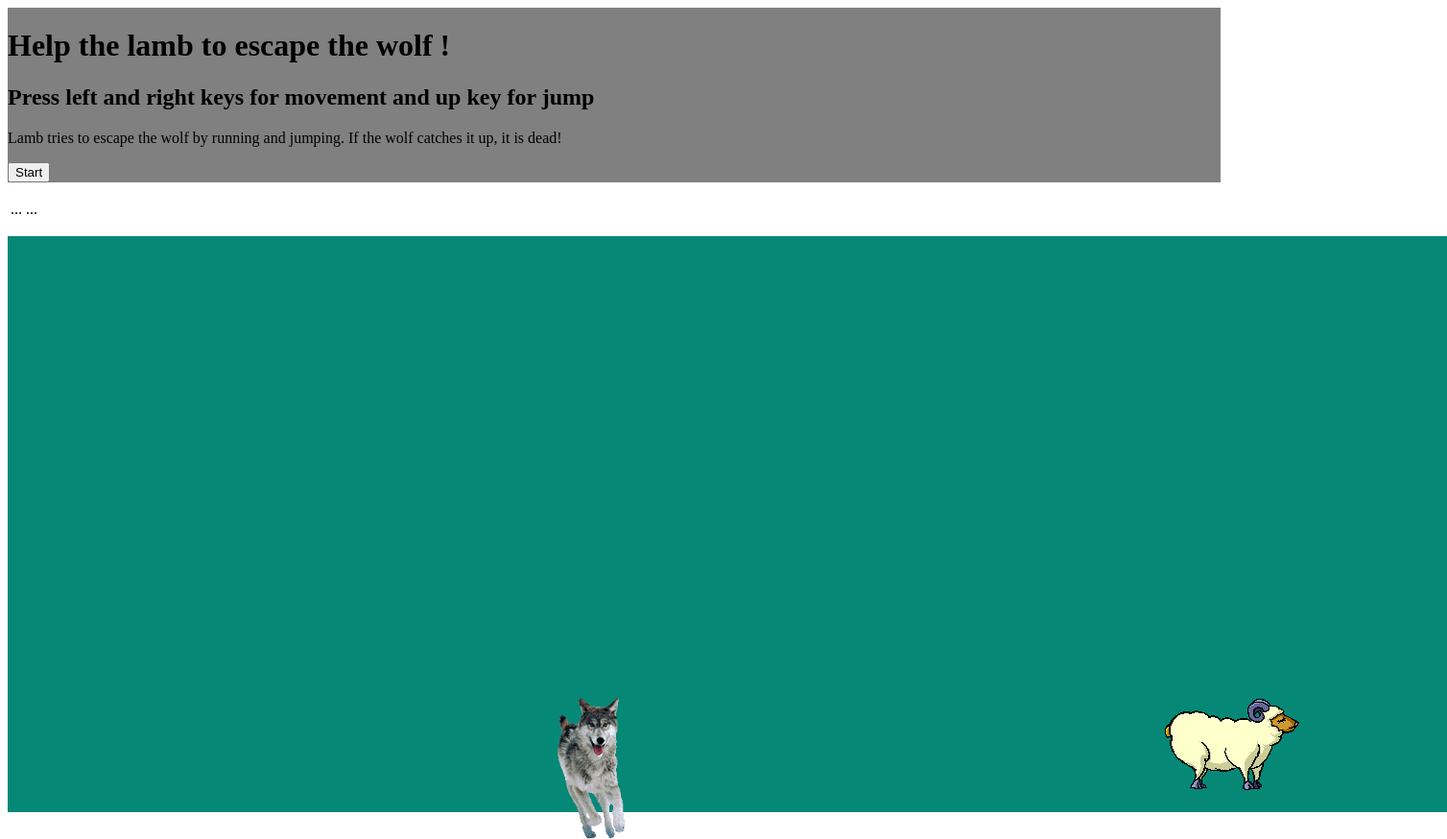
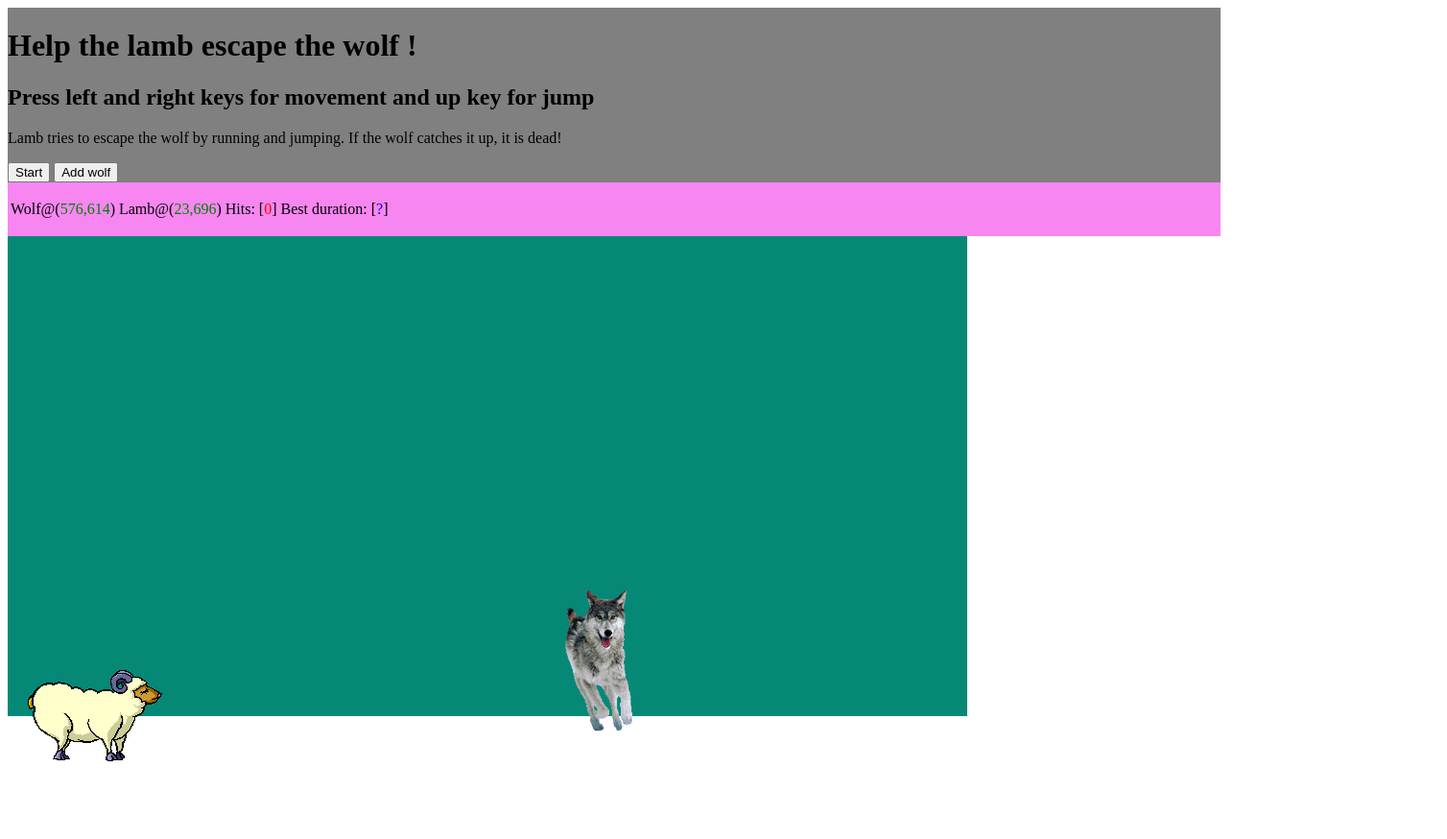
Before and after one commit to hbatatia/lab3-js, a plain HTML site: page index.html in a window 1280 px wide. Both pictures are taken after a click on the button "Start". Shown: the whole page at 96% size, 1508 px wide, since content can reach past the window. After the commit the page ends 800 px from the top, so only its background shows below. Drawn offline with Linux system fonts and the light colour scheme.

Commit message:
Add files via upload
Updated the game by adding vertical motion, random initial location for the wolf and scroring. This include sho<ing the current locations of the characters, counting the number of hits and measuring the time duration of the party before a hit occurs.
The longet duration is saved as being the best score (the longer the lamb escape the better is the score...)

```diff
--- a/game.css
+++ b/game.css
@@ -1,4 +1,4 @@
-#wolf {
+#wolf1 {
     position: absolute;
     left: -200px;
     /*top: 240px;*/
@@ -12,8 +12,8 @@
 }
 
 #board {
-    height: 600px;
-    width: 1500px;
+    height: 500px;
+    width: 1000px;
     background-color: rgb(6, 136, 119);
     align-content: center;
     align-self: center;
@@ -24,3 +24,21 @@
     align-content: center;
     align-self: center;
 }
+
+#scores {
+    background-color: rgb(247, 134, 241);
+    align-content: center;
+    align-self: center;
+}
+
+.location {
+    color: green;
+}
+
+#hits {
+    color: red;
+}
+
+#duration {
+    color: blue;
+}
--- a/game.js
+++ b/game.js
@@ -2,10 +2,12 @@ function init() {
     myTime = null;
 
     lamb = document.getElementById("lamb");
-    wolf = document.getElementById("wolf");
+    wolf = document.getElementById("wolf1");
 
-    lamb_place = document.getElementById("lamb_place");
-    wolf_place = document.getElementById("wolf_place");
+    lamb_place = document.getElementById("lamb_location");
+    wolf_place = document.getElementById("wolf_location");
+    hits = document.getElementById("hits");
+    duration = document.getElementById("duration");
 
     board = document.getElementById("board");
     boardHeight = board.offsetHeight;;
@@ -18,14 +20,17 @@ function init() {
     Y_MAX = board.offsetTop + 0.9 * boardHeight;
 
     Lamb_X_STEP = 100;
-    Lamb_Y_STEP = 1;
+    Lamb_Y_STEP = 100;
     Wolf_X_STEP = 2;
     Wolf_Y_STEP = 1;
 
-    Lamb_Direction = 1;
-    Wolf_Direction = 1;
+    X_Lamb_Direction = 1;
+    X_Wolf_Direction = 1;
+    Y_Lamb_Direction = 1;
+    Y_Wolf_Direction = 1;
 
-    Lamb_Move = 0;
+    Lamb_Move_X = 0;
+    Lamb_Move_Y = 0;
     Wolf_Move = 1;
 
 
@@ -39,48 +44,73 @@ function timerUpdate() // update loop for game
 {
 
     // change in offset for lamb and wolf
-    let dy_lamb = 0;
-    let dx_lamb = Lamb_Direction * Lamb_Move * Lamb_X_STEP;
-    let dy_wolf = 0;
-    let dx_wolf = Wolf_Direction * Wolf_Move * Wolf_X_STEP;
+    let dy_lamb = Y_Lamb_Direction * Lamb_Move_Y * Lamb_Y_STEP;
+    let dx_lamb = X_Lamb_Direction * Lamb_Move_X * Lamb_X_STEP;
+    let dy_wolf = Y_Wolf_Direction * Wolf_Move * Wolf_Y_STEP;
+    let dx_wolf = X_Wolf_Direction * Wolf_Move * Wolf_X_STEP;
 
     //wait for next key press to move lamb
-    Lamb_Move = 0;
+    Lamb_Move_X = 0;
+    Lamb_Move_Y = 0;
 
     setNewPosition(lamb, dx_lamb, dy_lamb);
     setNewPosition(wolf, dx_wolf, dy_wolf);
 
 
     myTime = setTimeout('timerUpdate()', 10);
-    /*
-        document.getElementById("wolf_x_position").innerHTML = "Wolf: " + x_wolf;
-        document.getElementById("lamb_x_position").innerHTML = "Lamb: " + x_lamb;
-        */
+
+    wolf_place.innerHTML = wolf.offsetLeft + "," + wolf.offsetTop;
+    lamb_place.innerHTML = lamb.offsetLeft + "," + lamb.offsetTop;
+
+    if (cross(wolf, lamb)) {
+        let thisDuration = new Date() - startTime;
+        restart();
+        let score = hits.innerHTML;
+        score = Number(score) + 1;
+        hits.innerHTML = score;
+        //window.log("Game Over!");
+        let currentDuration = duration.innerHTML;
+        if (currentDuration !== "?") {
+            currentDuration = Number(duration.innerHTML);
+            if (thisDuration < currentDuration) thisDuration = currentDuration;
+        }
+        document.getElementById("duration").innerHTML = thisDuration;
+    }
 }
 
 // when key is pressed  (user input)
 function keyDownHandler(e) {
-    Lamb_Move = 1;
+
 
     if (e.keyCode == KEYRIGHT) {
-        Lamb_Direction = 1;
+        X_Lamb_Direction = 1;
+        Lamb_Move_X = 1;
     } // right key
     if (e.keyCode == KEYLEFT) {
-        Lamb_Direction = -1;
+        X_Lamb_Direction = -1;
+        Lamb_Move_X = 1;
     } // left key
-    /*
-    if (e.keyCode == KEYUP && y_velocity < -70) {
-        y_velocity = 70;
+
+    if (e.keyCode == KEYUP) {
+        Y_Lamb_Direction = -1;
+        Lamb_Move_Y = 1;
     } // up key
-    */
+    if (e.keyCode == KEYDOWN) {
+        Y_Lamb_Direction = 1;
+        Lamb_Move_Y = 1;
+    } // up key
+
 };
 
 function restart() {
+    startTime = new Date();
+
     //init directions and mouvement
     Lamb_Direction = 1;
     Wolf_Direction = 1;
 
-    Lamb_Move = 0;
+    Lamb_Move_X = 0;
+    Lamb_Move_Y = 0;
     Wolf_Move = 1;
 
 
@@ -88,10 +118,17 @@ function restart() {
 
 
     //calculate initial lamb and wolf position
-    let Lamb_X_INIT = board.offsetLeft + 0.8 * boardWidth;
-    let Lamb_Y_INIT = board.offsetTop + 0.8 * boardHeight;
-    let Wolf_X_INIT = board.offsetLeft - 0.2 * boardWidth;
-    let Wolf_Y_INIT = board.offsetTop + 0.8 * boardHeight;
+    let coef = Math.random();
+    let Lamb_X_INIT = board.offsetLeft + coef * boardWidth;
+
+    coef = Math.random();
+    let Lamb_Y_INIT = board.offsetTop + coef * boardHeight;
+
+    coef = Math.random();
+    let Wolf_X_INIT = board.offsetLeft + coef * boardWidth;
+
+    coef = Math.random();
+    let Wolf_Y_INIT = board.offsetTop + coef * boardHeight;
 
     //set initial positions
     lamb.style.left = Lamb_X_INIT + "px";
@@ -122,17 +159,52 @@ function setNewPosition(element, dx, dy) {
     //keep within board
     if (x_element >= X_MAX) x_element = X_MAX;
     if (x_element <= X_MIN) x_element = X_MIN;
-    if (y_element >= Y_MAX) x_element = Y_MAX;
-    if (y_element <= Y_MIN) x_element = Y_MIN;
+    if (y_element >= Y_MAX) {
+        y_element = Y_MAX;
+    }
+    if (y_element <= Y_MIN) {
+        y_element = Y_MIN;
+    }
+
     if (x_element >= X_MAX && element == wolf) {
-        Wolf_Direction = -1;
+        X_Wolf_Direction = -1;
 
     }
     if (x_element <= X_MIN && element == wolf) {
-        Wolf_Direction = 1;
+        X_Wolf_Direction = 1;
+    }
+    if (y_element >= Y_MAX && element == wolf) {
+        Y_Wolf_Direction = -1;
+
+    }
+    if (y_element <= Y_MIN && element == wolf) {
+        Y_Wolf_Direction = 1;
     }
     if (y_element < Y_MIN) x_element = Y_MIN;
     // Store positions
     element.style.left = x_element + "px";
     element.style.top = y_element + "px";
+
 }
+
+
+
+function cross(element1, element2) {
+    e1Left = element1.offsetLeft; //i1x
+    e1Top = element1.offsetTop; //i1y
+    e1Right = element1.offsetLeft + element1.offsetWidth; //r1x
+    e1Bottom = element1.offsetTop + element1.offsetHeight; //r1y
+
+    e2Left = element2.offsetLeft; //i2x
+    e2Top = element2.offsetTop; //i2y
+    e2Right = element2.offsetLeft + element2.offsetWidth; //r2x
+    e2Bottom = element2.offsetTop + element2.offsetHeight; //r2y
+
+    x_overlap = Math.max(0, Math.min(e1Right, e2Right) - Math.max(e1Left, e2Left));
+    y_overlap = Math.max(0, Math.min(e1Bottom, e2Bottom) - Math.max(e1Top, e2Top));
+    overlapArea = x_overlap * y_overlap;
+
+    if (overlapArea == 0) return false;
+    return true;
+
+}
--- a/index.html
+++ b/index.html
@@ -26,6 +26,7 @@
 
         var lamb_place;
         var wolf_place;
+        var hits;
 
         var board;
         var boardHeight;
@@ -42,10 +43,13 @@
         var Wolf_X_STEP;
         var Wolf_Y_STEP;
 
-        var Lamb_Direction;
-        var Wolf_Direction;
+        var X_Lamb_Direction;
+        var X_Wolf_Direction;
+        var Y_Lamb_Direction;
+        var Y_Wolf_Direction;
 
-        var Lamb_Move;
+        var Lamb_Move_X;
+        var Lamb_Move_Y;
         var Wolf_Move;
 
 
@@ -53,25 +57,35 @@
         var KEYDOWN;
         var KEYLEFT;
         var KEYRIGHT;
+
+        var startTime;
+        var duration;
     </script>
 </head>
 
 <body onload="init();">
 
     <div id="title">
-        <h1>Help the lamb to escape the wolf !</h1>
+        <h1>Help the lamb escape the wolf !</h1>
         <h2> Press left and right keys for movement and up key for jump</h2>
         <p>Lamb tries to escape the wolf by running and jumping. If the wolf catches it up, it is dead!</p>
         <button onclick="restart();">Start</button>
+        <button onclick="add();">Add wolf</button>
     </div>
     <div id="scores">
         <table>
             <tr>
                 <td>
-                    <p><span id="wolf_place"> ... </span></p>
+                    <p>Wolf@(<span id="wolf_location" class="location"> ... </span>)</p>
                 </td>
                 <td>
-                    <p><span id="lamb_place"> ... </span></p>
+                    <p>Lamb@(<span id="lamb_location" class="location"> ... </span>)</p>
+                </td>
+                <td>
+                    <p>Hits: [<span id="hits">0</span>]</p>
+                </td>
+                <td>
+                    <p>Best duration: [<span id="duration">?</span>]</p>
                 </td>
             </tr>
         </table>
@@ -79,7 +93,7 @@
     </div>
     <div id="board">
         <img src="./images/lamb.gif" id="lamb">
-        <img src="./images/wolf.gif" id="wolf">
+        <img id="wolf1" src="./images/wolf.gif" class="wolf">
 
     </div>
 </body>
```
